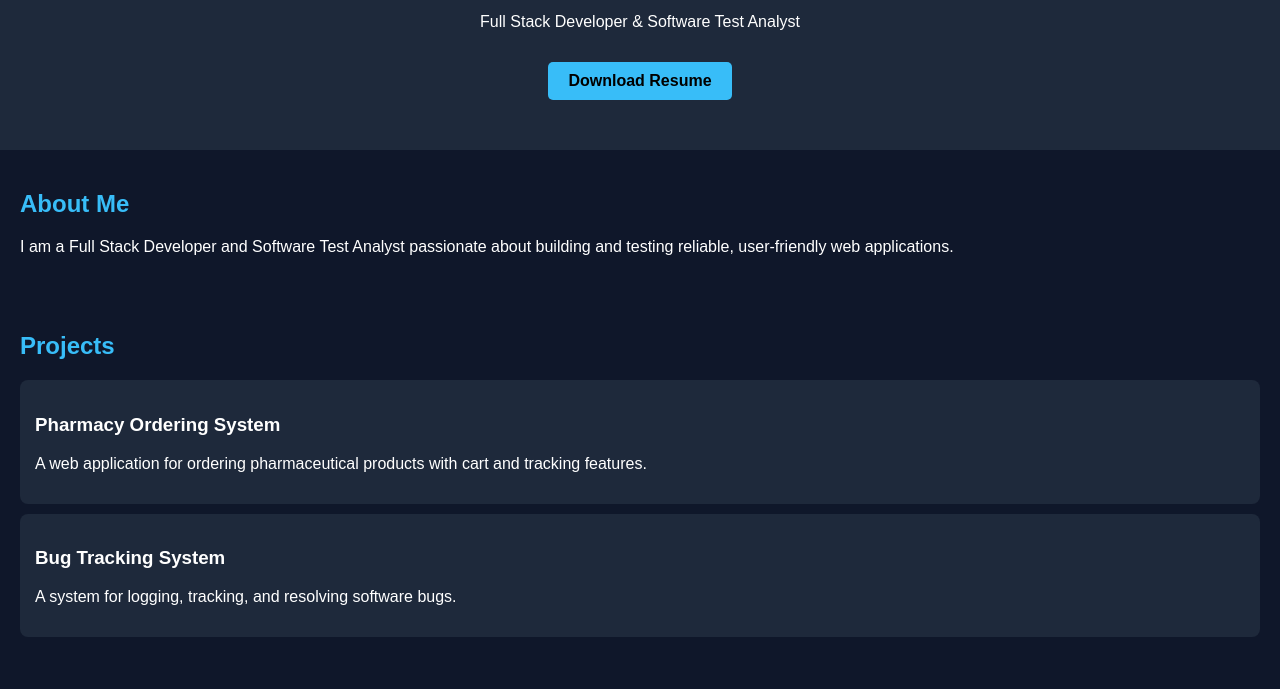
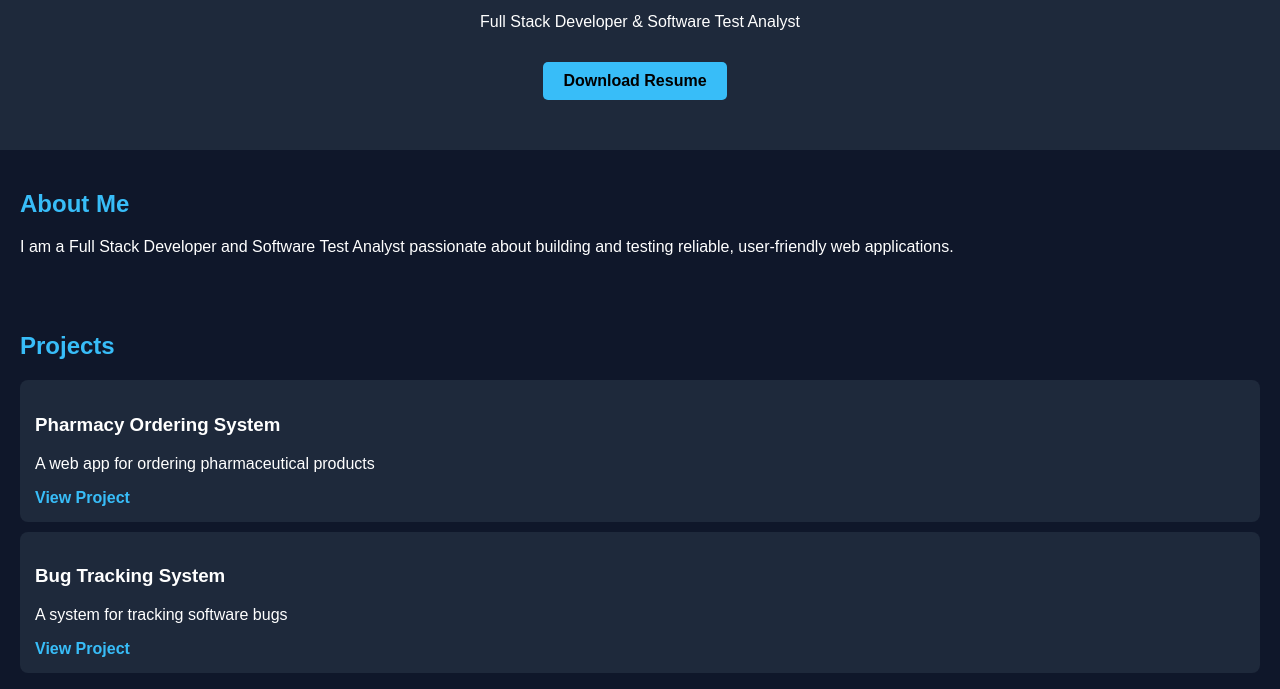
Before and after one commit to ruthadama28-dev/PORTFOLIO-, a plain HTML site: page index.html in a window 1280 px wide. Shown: the part 111-800 px from the top of the page. Drawn offline with Linux system fonts and the light colour scheme.

Commit message:
Add files via upload

```diff
--- a/app.js
+++ b/app.js
@@ -1,11 +1,13 @@
 const projects = [
   {
     name: "Pharmacy Ordering System",
-    desc: "A web application for ordering pharmaceutical products with cart and tracking features."
+    desc: "A web app for ordering pharmaceutical products",
+    github: "https://github.com/ruthadama28-dev/pharmacy-app"
   },
   {
     name: "Bug Tracking System",
-    desc: "A system for logging, tracking, and resolving software bugs."
+    desc: "A system for tracking software bugs",
+    github: "https://github.com/ruthadama28-dev/bug-tracker"
   }
 ];
 
@@ -13,9 +15,14 @@ const container = document.getElementById("projects");
 
 projects.forEach(project => {
   const div = document.createElement("div");
+
   div.innerHTML = `
     <h3>${project.name}</h3>
     <p>${project.desc}</p>
+    <a href="https://ruthadama28-dev.github.io/pharmacy-app/" target="_blank">
+  View Project
+</a>
   `;
+
   container.appendChild(div);
 });
--- a/style.css
+++ b/style.css
@@ -40,3 +40,9 @@ h2 {
   margin: 10px 0;
   border-radius: 8px;
 }
+a {
+  color: #38bdf8;
+  text-decoration: none;
+  margin-right: 10px;
+  font-weight: bold;
+}
```
